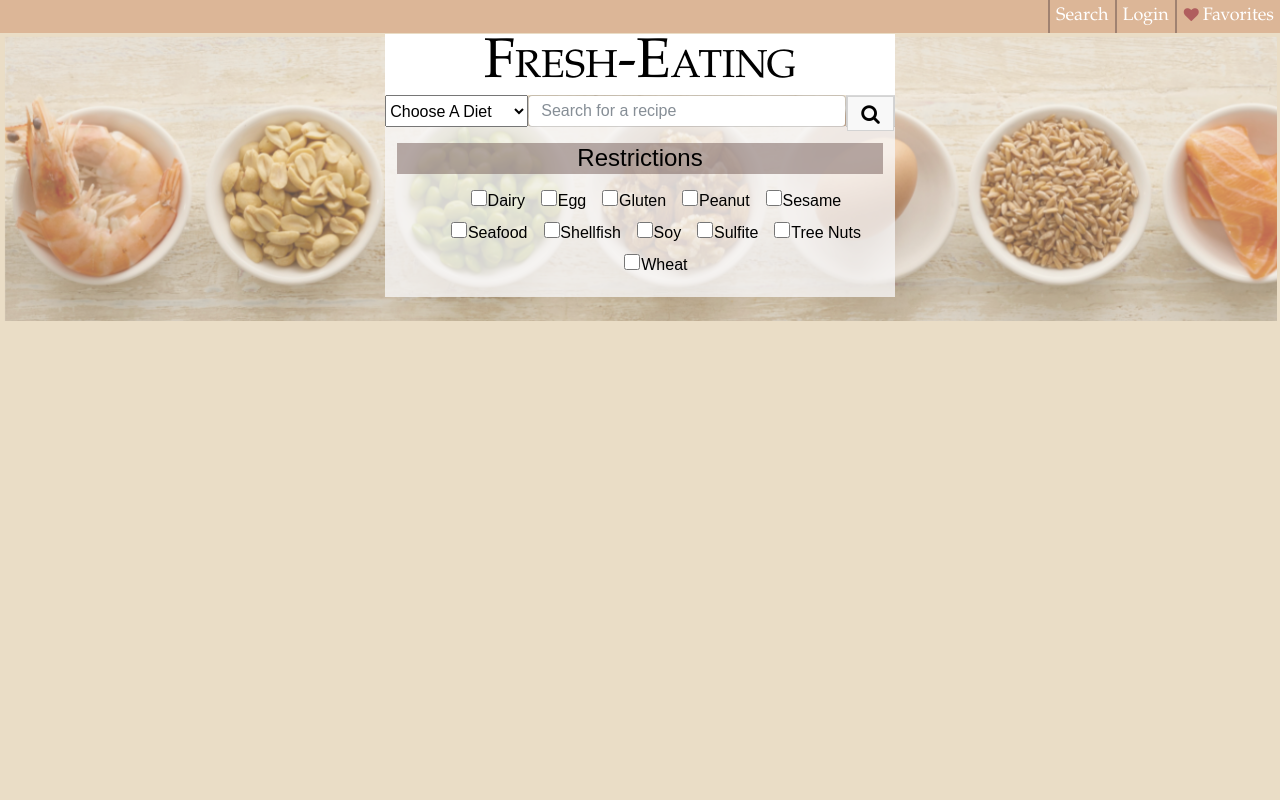
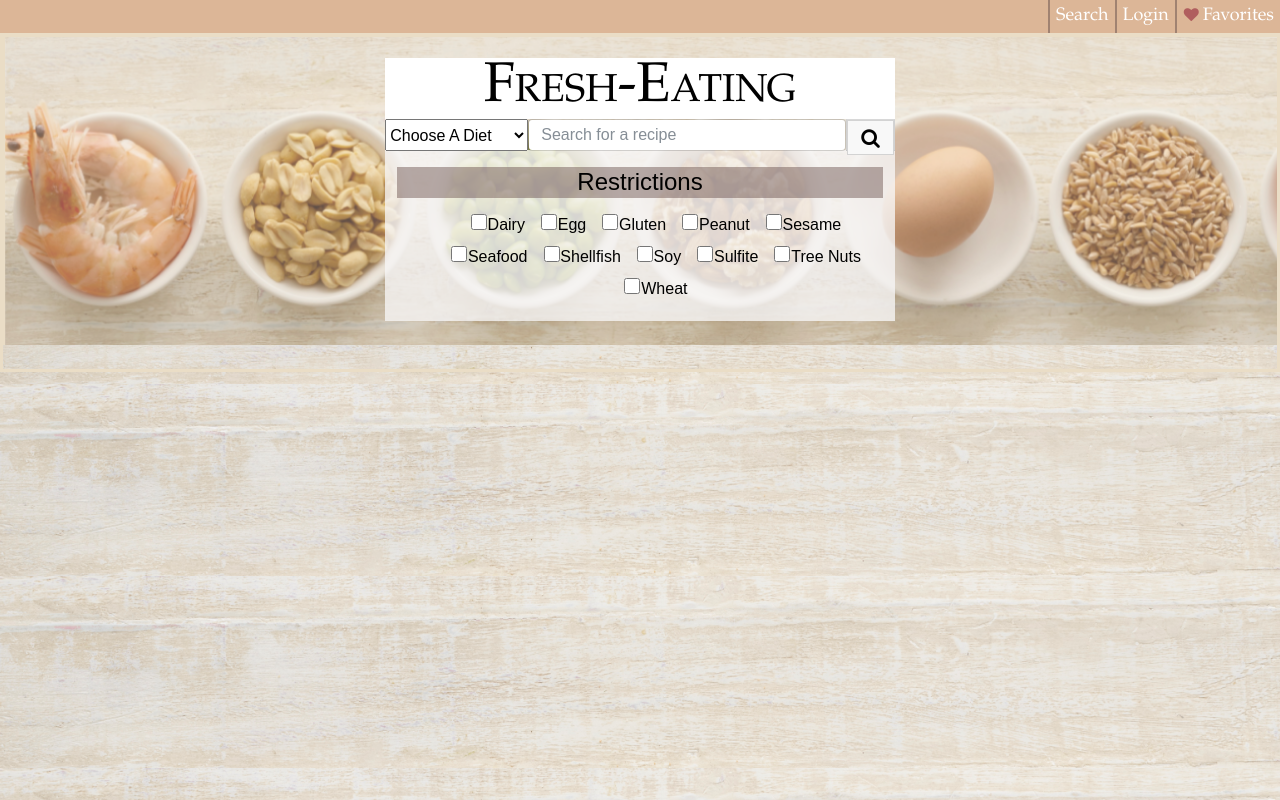
Before and after one commit to lav7patel/Fresh-eating, a React (Create React App) app in the folder client/: page / in a window 1280 px wide. Built offline with nearby package versions, Linux system fonts and the light colour scheme.

Commit message:
background and jumboron edit

```diff
--- a/client/src/components/Search.js
+++ b/client/src/components/Search.js
@@ -178,6 +178,7 @@ class Search extends Component {
         <div className="searchbox">
           <div className="jumbotron jumbotron-fluid">
            <div className="container">
+             <br></br>
               <h1 className="display-4">Fresh-Eating</h1>
               <div classNAme= "searchbardislplay">
             <div className="searchpart">
--- a/client/src/index.css
+++ b/client/src/index.css
@@ -2,6 +2,7 @@ body {
   margin: 0;
   padding: 0;
   font-family: sans-serif;
+  background-image: url("/images/bodybackground.png");
   background-color: #eaddc6;
 }
 body {
@@ -170,6 +171,7 @@ img {
   color: #eaddc6;
   opacity: 1;
   border: solid;
+  margin-bottom: -26px;
 }
 
 /*.form-control{
```
Also changed, not shown: client/public/images/bodybackground.png (added).
